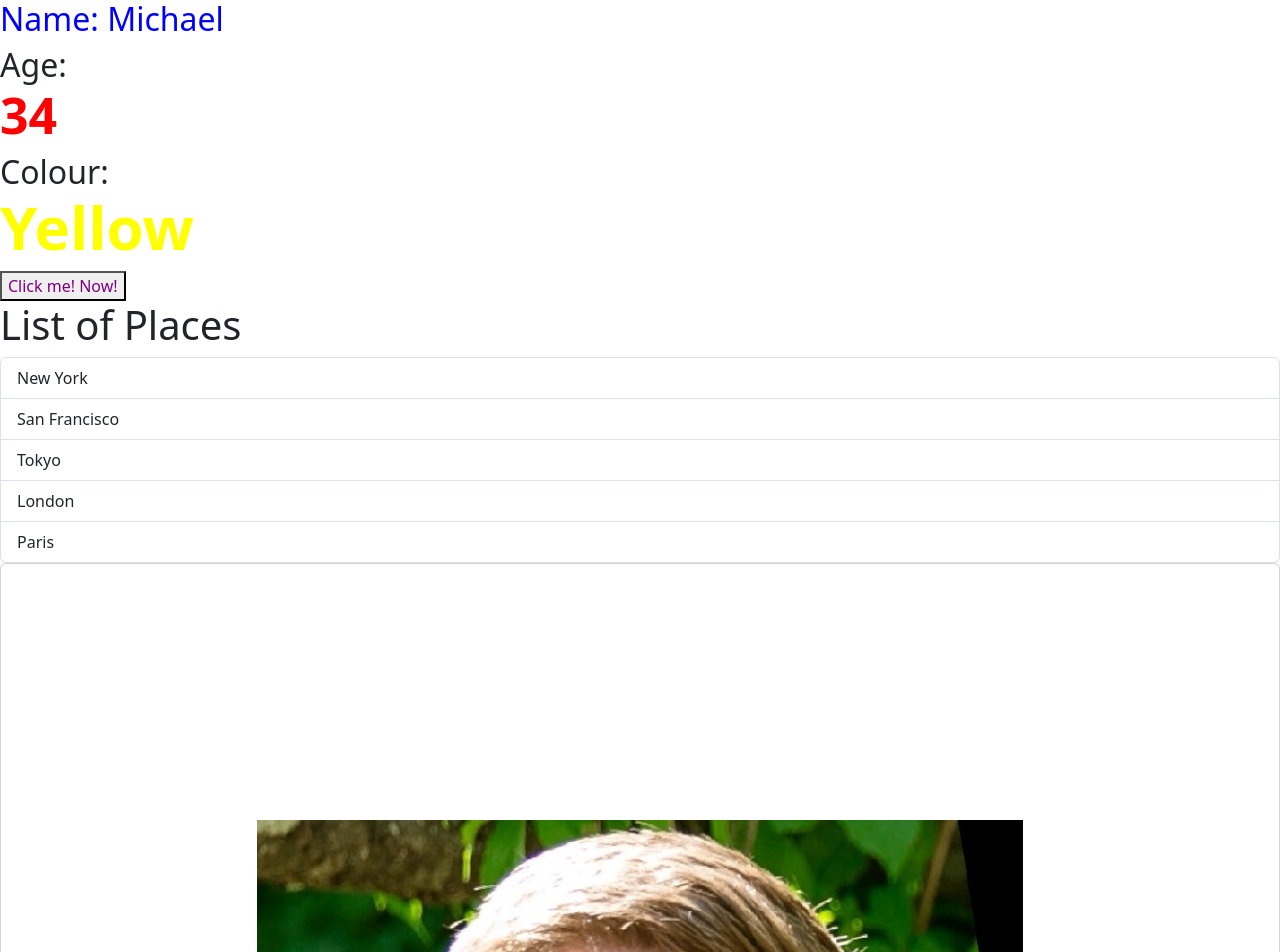
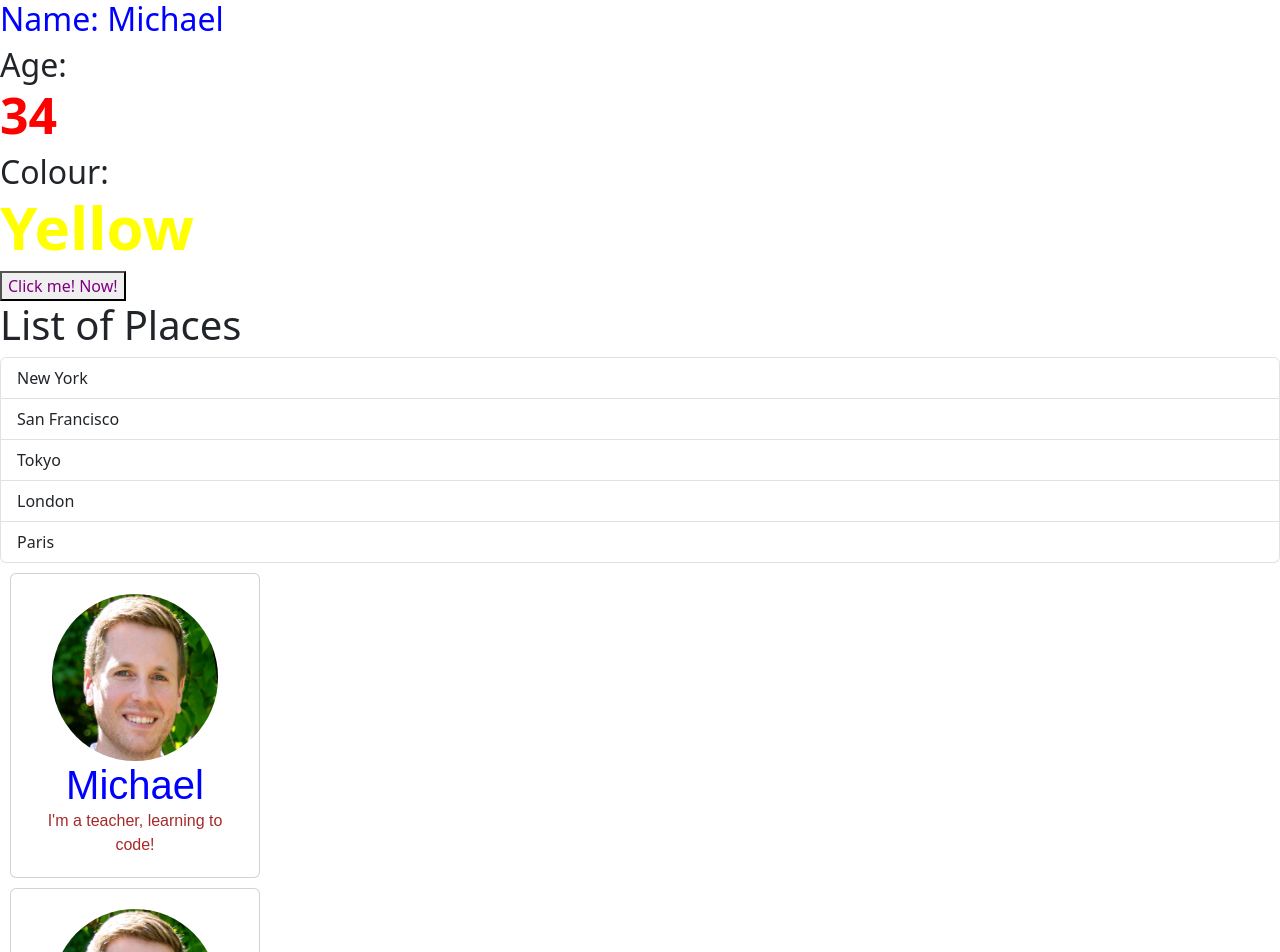
Before and after one commit to mlemoine28/whatgame2play2, a React (Vite) app: page / in a window 1280 px wide. Shown: the top 952 px of the page. Built offline with nearby package versions, Linux system fonts and the light colour scheme.

Commit message:
more stylings, multiple cards

```diff
--- a/src/App.jsx
+++ b/src/App.jsx
@@ -17,6 +17,7 @@ function App() {
       <Button onClick={buttonClick} label={"Click me! Now!"} />
       <ListGroup />
       <Card />
+      <Card />
     </div>
   );
 }
--- a/src/Components/Card/Card.jsx
+++ b/src/Components/Card/Card.jsx
@@ -4,9 +4,9 @@ import michaelPic from "../../assets/michaelpic.jpg";
 function Card() {
   return (
     <div className="card">
-      <img src={michaelPic} alt="profile pic"></img>
-      <h2>Michael</h2>
-      <p>I'm a teacher, learning to code!</p>
+      <img className="card-image" src={michaelPic} alt="profile pic"></img>
+      <h2 className="card-title">Michael</h2>
+      <p className="card-text">I'm a teacher, learning to code!</p>
     </div>
   );
 }
--- a/src/style.css
+++ b/src/style.css
@@ -2,5 +2,29 @@
  border: 1px solid rgb(147, 147, 147);
  border-radius: 10px;
 box-shadow: 5px 5px 5px hsla(hue, saturation, lightness, alpha);
-padding: 20%;
+padding: 20px;
+margin: 10px;
+text-align: center;
+max-width: 250px;
+display: inline-block;
 }
+
+.card .card-image {
+  max-width: 80%;
+  height: auto;
+  border-radius: 50%;
+  margin-bottom: 10px;
+  margin:auto;
+}
+
+.card .card-title {
+ font-family: Arial, sans-serif;
+ margin: 0;
+ color: blue;
+ font-size: 40px;
+}
+
+.card .card-text {
+ font-family: Arial, sans-serif;
+ color: brown;
+}
```
